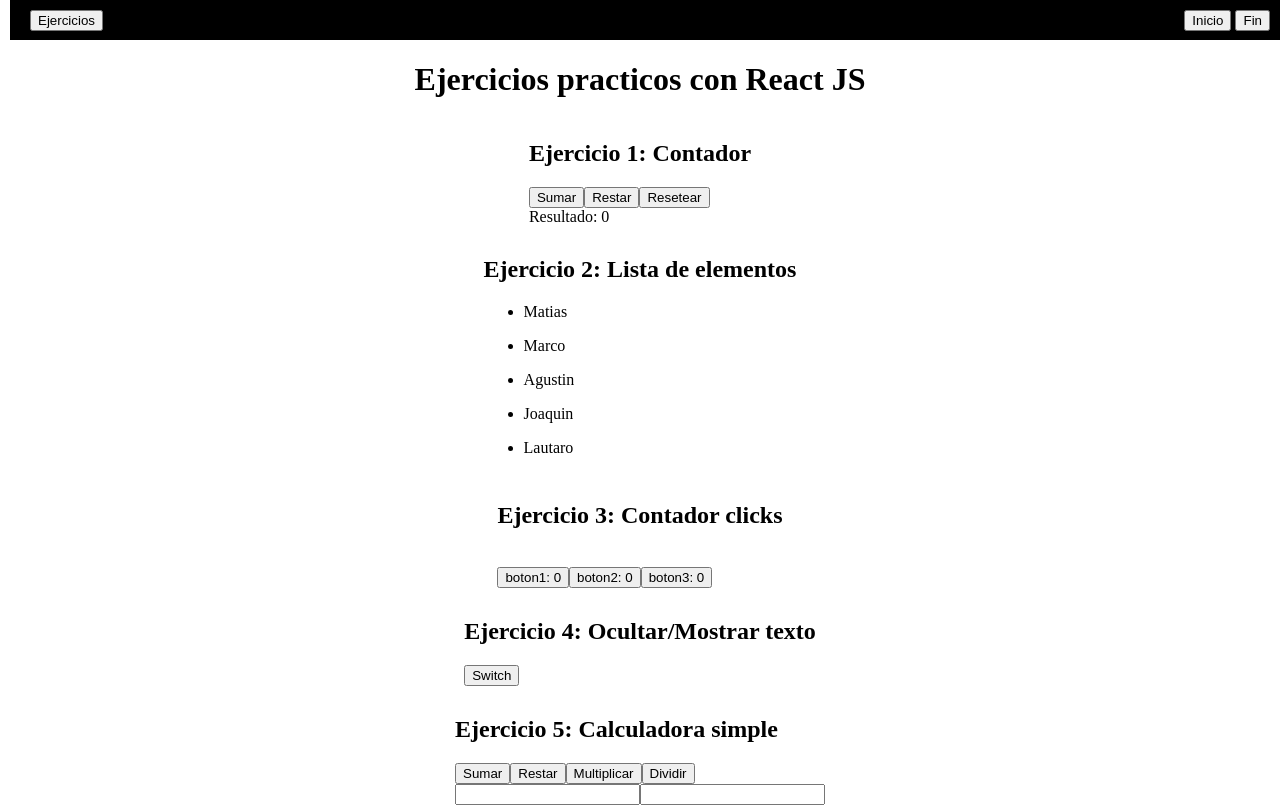
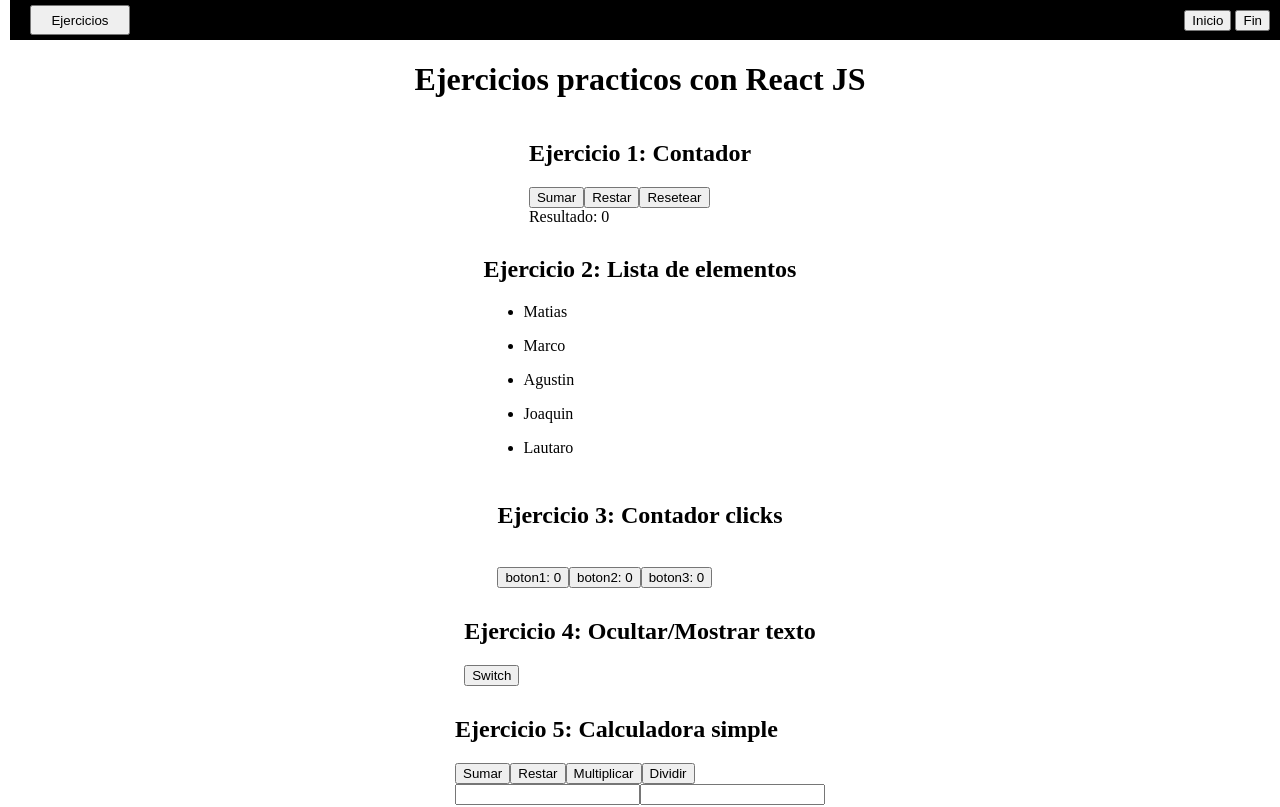
Before and after one commit to matiasmoscone1/practica-ejercicios-logica-programacion-react, a React (Vite) app: page / in a window 1280 px wide. Shown: the top 807 px of the page. Built offline with nearby package versions, Linux system fonts and the light colour scheme.

Commit message:
Mejorando CSS del navbar

```diff
--- a/src/ejercicios/Navbar.jsx
+++ b/src/ejercicios/Navbar.jsx
@@ -33,8 +33,8 @@ const Navbar = () => {
         <div className="navbar-container">
             <div className="btn-ejercicios-container">
                 <button className="btn-ejercicios-navbar" onClick={() => cambiaFlag()}>Ejercicios</button>
+                {!flag ? console.log("Flag en false") : <DespliegaNavbar />}
             </div>
-            {!flag ? console.log("Flag en false") : <DespliegaNavbar />}
             <Botones_Fin_Inicio />
         </div>
 
--- a/src/index.css
+++ b/src/index.css
@@ -66,14 +66,22 @@ button{
 
 .btn-ejercicios-container{
     left: 20px;
-    position: absolute;
+    position: relative;
+
 }
 
-.boton-ejercicios-container .btn-despliega-ejercicios-container{
-    display: flex;
-    flex-direction: column;
+.btn-despliega-ejercicios-container{
+    position: absolute;
+    top: 100%;
+    left: 0;
 
 }
+
+.btn-ejercicios-container button{
+    width: 100px;
+    height: 30px;
+}
+
 
 
 /* ----------------------------------- NAVBAR ------------------------------------------ */
```
